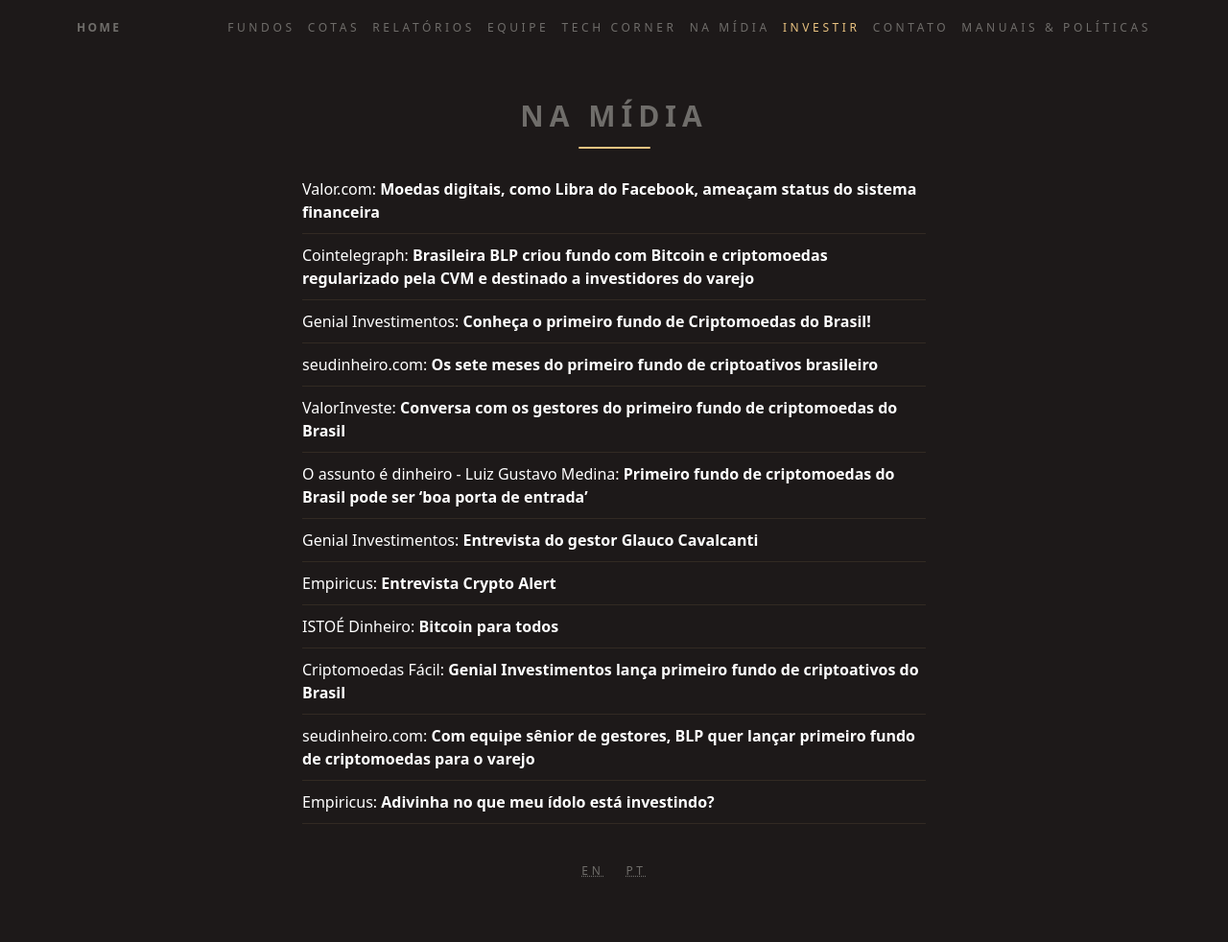
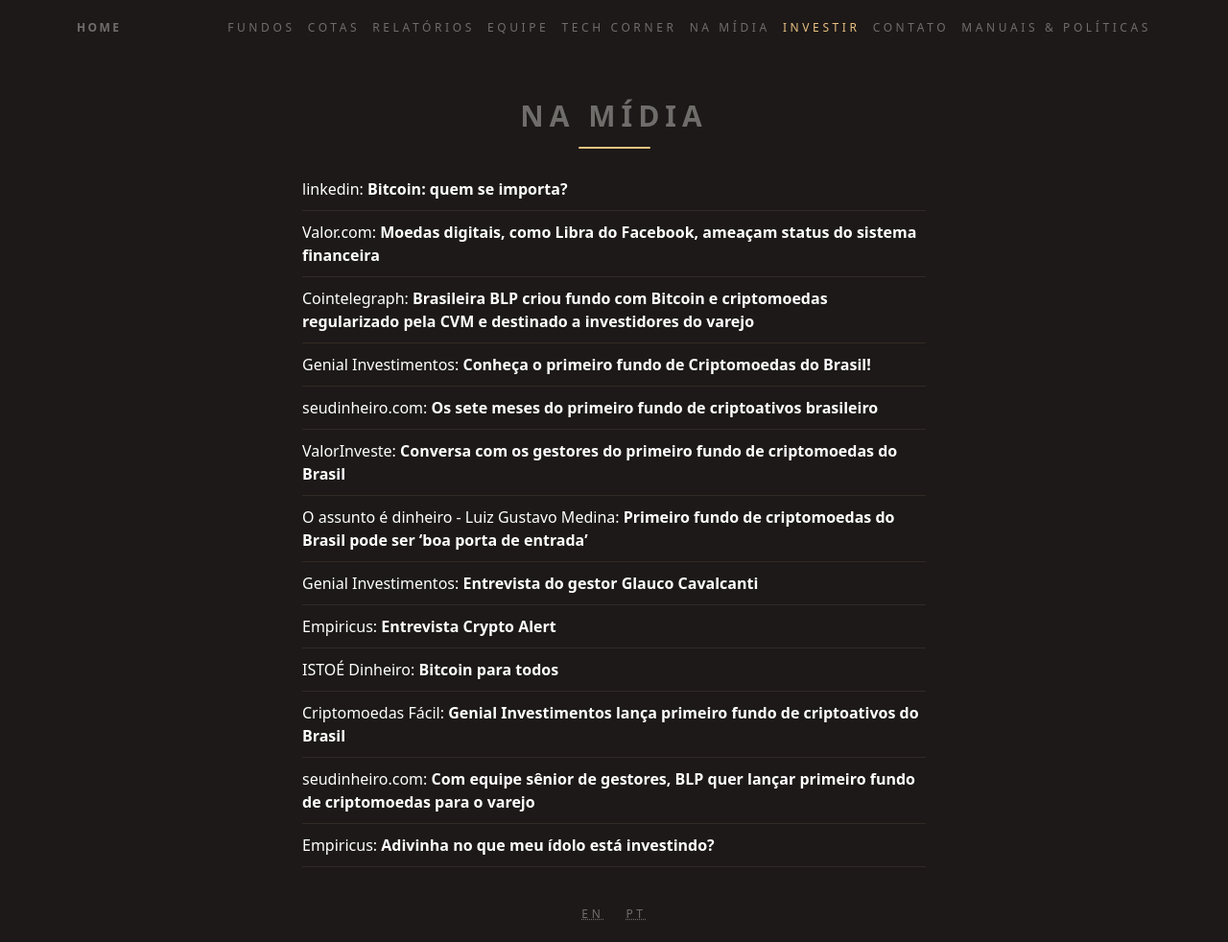
Before and after one commit to ateliedetemas/blpcrypto, a Jekyll site: the page built from _pages/na-midia.md, in a window 1280 px wide. Shown: the whole page at 96% size. Built offline with Jekyll 4.4.1, drawn with Linux system fonts in a browser that asks for light colours; before the commit the page ends 937 px from its top, so only the background shows below that.

Commit message:
Update na-midia.md

```diff
--- a/_pages/na-midia.md
+++ b/_pages/na-midia.md
@@ -3,6 +3,7 @@ lang: pt
 layout: page
 title: Na Mídia
 ---
+| [linkedin: **Bitcoin: quem se importa?**](https://www.linkedin.com/pulse/bitcoin-quem-se-importa-nicholas-gon%25C3%25A7alves-sacchi/)
 | [Valor.com: **Moedas digitais, como Libra do Facebook, ameaçam status do sistema financeira**](http://www.valor.com.br/cultura/6355697/moedas-digitais-como-libra-do-facebook-ameacam-status-do-sistema-financeiro)
 | [Cointelegraph: **Brasileira BLP criou fundo com Bitcoin e criptomoedas regularizado pela CVM e destinado a investidores do varejo**](https://br.cointelegraph.com/news/brazilian-blp-created-cvm-regularized-bitcoin-and-cryptocurrency-investment-fund-for-retail-investors)
 | [Genial Investimentos: **Conheça o primeiro fundo de Criptomoedas do Brasil!**](https://www.youtube.com/watch?v=Fqo3gsqnnis&feature=youtu.be)
```
